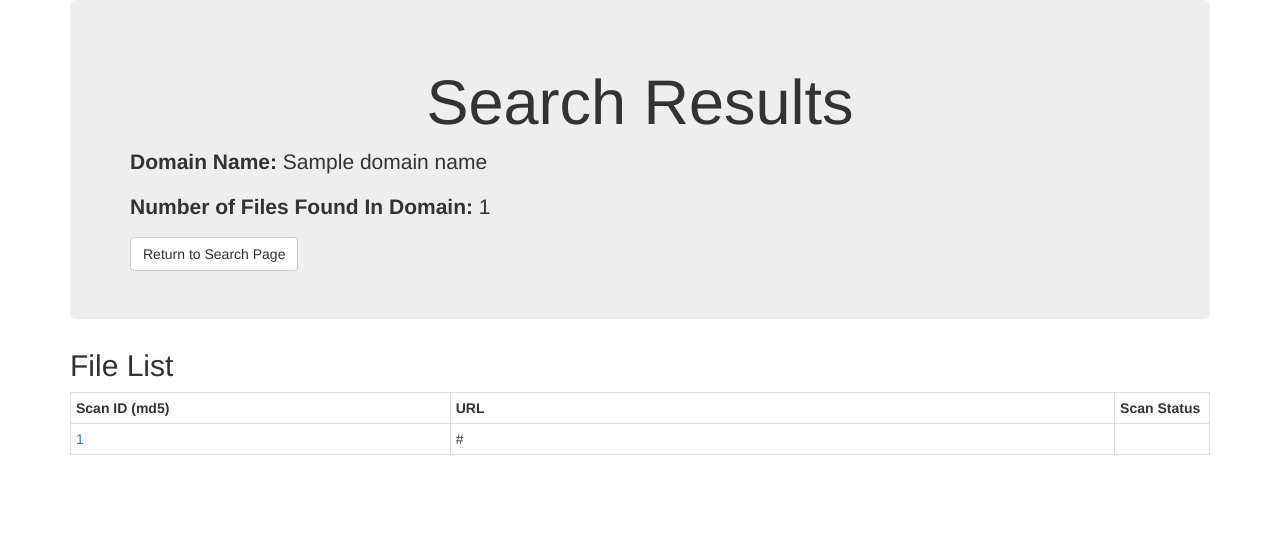
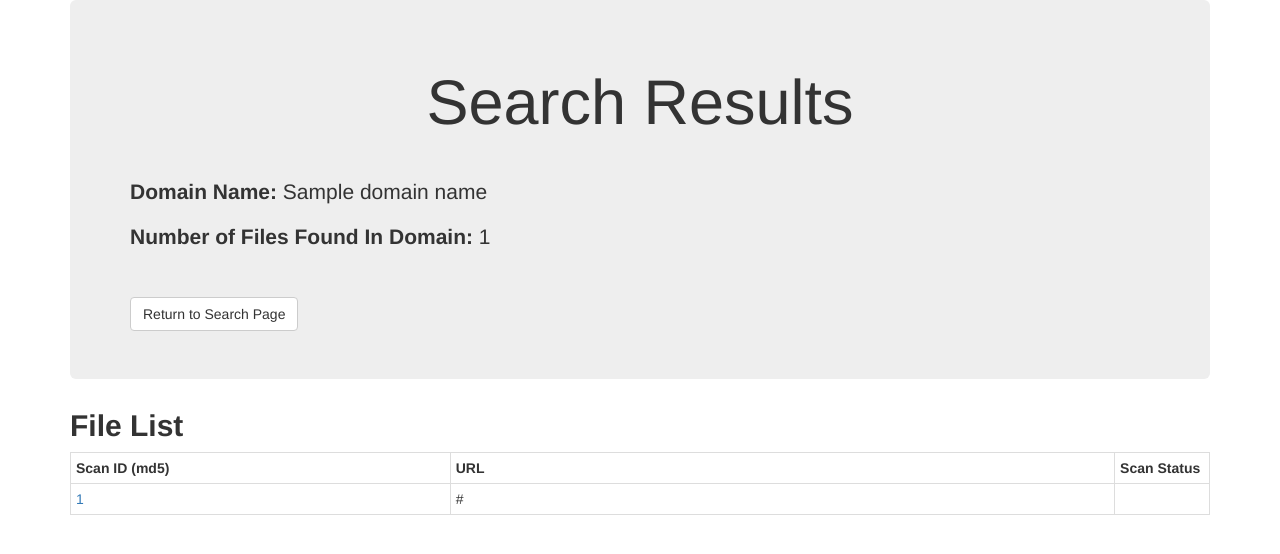
Before and after one commit to ChengKeJing/MACrawler, a Flask app: template templates/searchresults.html in a window 1280 px wide. Shown: the top 554 px of the page. Run offline with Flask 2, Linux system fonts and the light colour scheme; the template is opened without the code that fills it: most values are stand-ins (such as "Sample title", 1, 10 or a date in 2020); some libraries are stand-ins or nearby versions.

Commit message:
UI formatting to elements

```diff
--- a/templates/searchresults.html
+++ b/templates/searchresults.html
@@ -9,21 +9,20 @@
 <body>
 <div class="container">
 	<div class="jumbotron">
-		<h1 align="center">Search Results</h1>
+		<h1 style="text-align: center; padding-bottom: 30px">Search Results</h1>
 
+		<p><strong>Domain Name:</strong> {{ domain_name }}</p>
+		<p><strong>Number of Files Found In Domain:</strong> {{ num_of_files }}</p>
 
-			<p><strong>Domain Name:</strong> {{ domain_name }}</p>
-			<p><strong>Number of Files Found In Domain:</strong> {{ num_of_files }}</p>
-
-			<form class="form-inline" action="{{ url_for('index') }}" method="GET">
-				<button type="submit" class="btn btn-default">Return to Search Page</button>
-			</form>
+		<form class="form-inline" style="padding-top: 30px" action="{{ url_for('index') }}" method="GET">
+			<button type="submit" class="btn btn-default">Return to Search Page</button>
+		</form>
 
 	</div>
 
 	{# Only display the file list if there is at least one file found in the domain #}
 
-	<h2>File List</h2>
+	<h2><strong>File List</strong></h2>
 	<div class="row">
 		<div class="col-md-12">
 			<table class="table table-hover table-bordered table-condensed">
```
